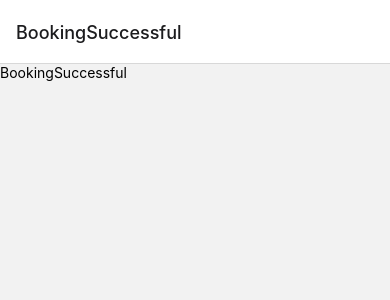
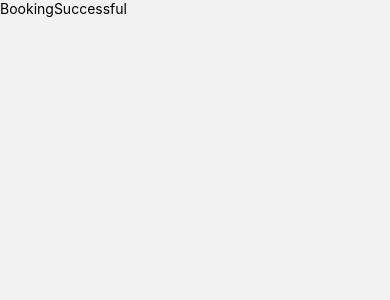
Before and after one commit to aamir-ds/digital-clinic, a React Native app: screen / in a window 390 px wide. Shown: the top 300 px of the page. Built offline with nearby package versions, Linux system fonts and the light colour scheme.

Commit message:
some changes

```diff
--- a/App.js
+++ b/App.js
@@ -13,10 +13,14 @@ const Stack = createNativeStackNavigator();
 const App = () => {
   return (
     <NavigationContainer>
-      <Stack.Navigator initialRouteName="BookingSuccessful">
+      <Stack.Navigator screenOptions={{
+          headerShown: false
+        }} initialRouteName="BookingSuccessful">
         <Stack.Screen name="Home" component={Home} />
         <Stack.Screen name="AllDoctors" component={AllDoctors} />
-        <Stack.Screen name="BookingSuccessful" component={BookingSuccessful} />
+        <Stack.Screen
+        name="BookingSuccessful"
+        component={BookingSuccessful} />
         <Stack.Screen name="Appointments" component={Appointments} />
       </Stack.Navigator>
     </NavigationContainer>
```
